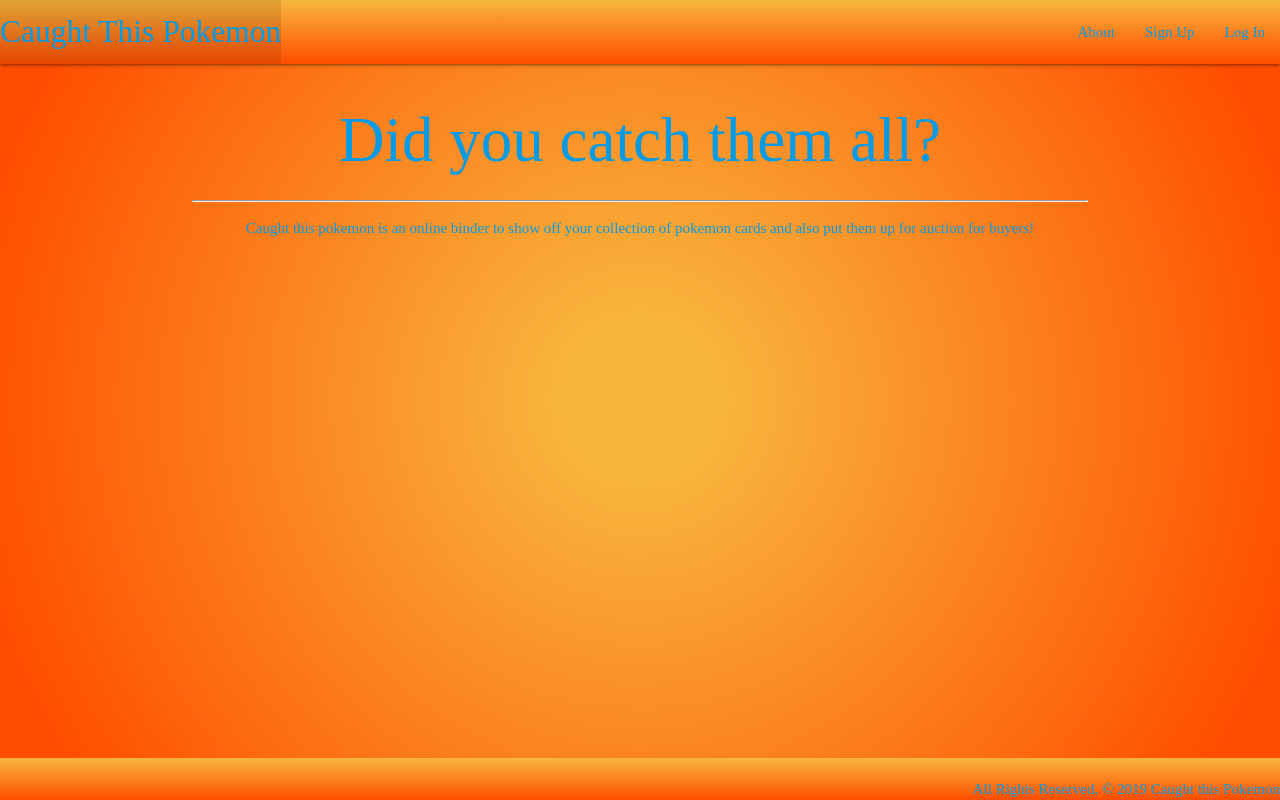
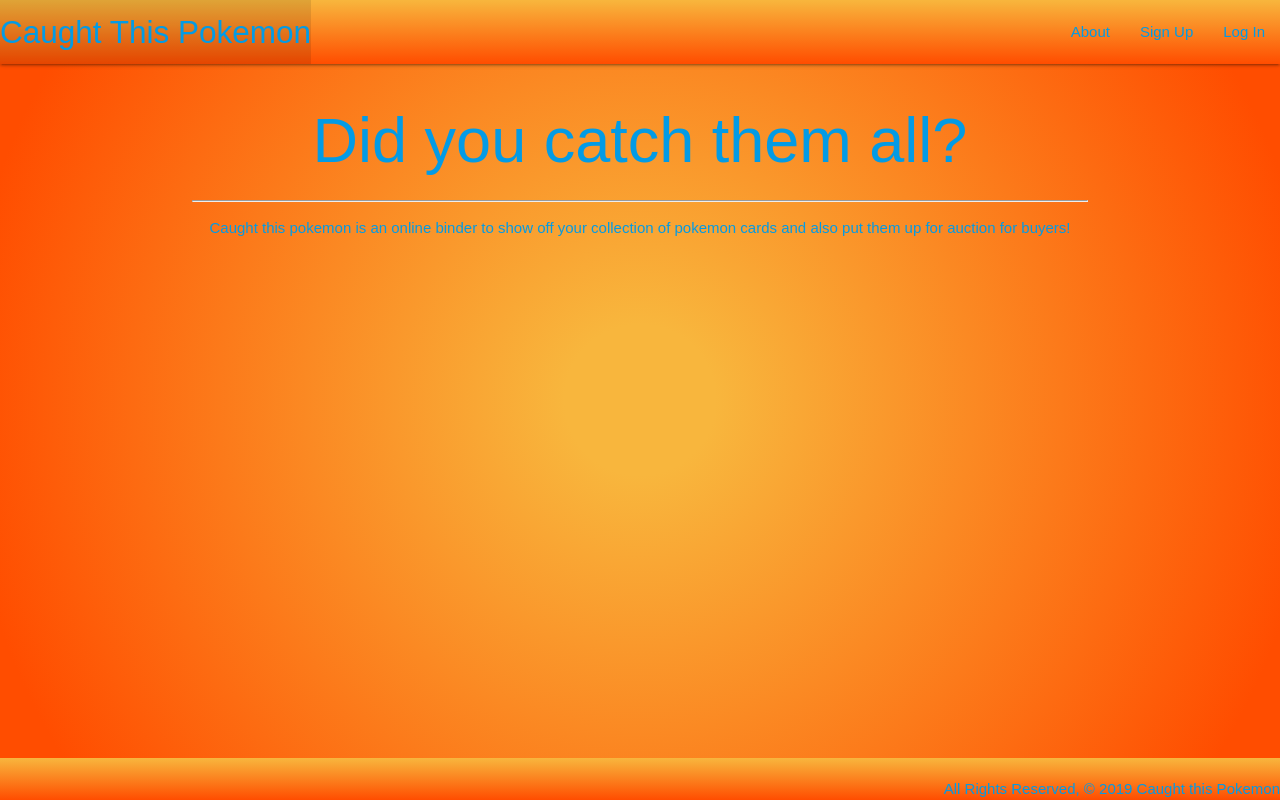
Before and after one commit to Shauna2022/Catch-them-all, a Django app: page /about/ in a window 1280 px wide. Run offline with Django 4.2, Linux system fonts and the light colour scheme; some web fonts are replaced.

Commit message:
styled again

```diff
--- a/main_app/static/css/style.css
+++ b/main_app/static/css/style.css
@@ -1,10 +1,10 @@
-@import url(//db.onlinewebfonts.com/c/f4d1593471d222ddebd973210265762a?family=Pokemon);
+@import url('http://fonts.cdnfonts.com/css/pokemon-solid?styles=24573');
 body {
   color: #039be5;
   display: flex;
   min-height: 100vh;
   flex-direction: column;
-  font-family: 'Pokemon';
+  font-family: 'Pokemon Solid', sans-serif;
   background-image: radial-gradient(
     circle,
     rgb(248, 182, 61) 10%,
--- a/main_app/templates/base.html
+++ b/main_app/templates/base.html
@@ -9,11 +9,9 @@
     <meta name="viewport" content="width=device-width, initial-scale=1.0" />
     <meta http-equiv="X-UA-Compatible" content="ie=edge" />
     <title>TCG Binder</title>
-    <link href="//db.onlinewebfonts.com/c/f4d1593471d222ddebd973210265762a?family=Pokemon" rel="stylesheet"
-        type="text/css" />
     <link rel="stylesheet" href="https://cdnjs.cloudflare.com/ajax/libs/materialize/1.0.0/css/materialize.min.css" />
+    <link href="//fonts.cdnfonts.com/css/pokemon-solid?styles=24573" rel="stylesheet">
     <link rel="preconnect" href="https://fonts.gstatic.com" crossorigin>
-    <link href="https://fonts.googleapis.com/css2?family=Press+Start+2P&display=swap" rel="stylesheet">
     <link rel="stylesheet" type="text/css" href="{% static 'css/style.css' %}" />
     <script src="https://cdnjs.cloudflare.com/ajax/libs/materialize/1.0.0/js/materialize.min.js"></script>
 
```
